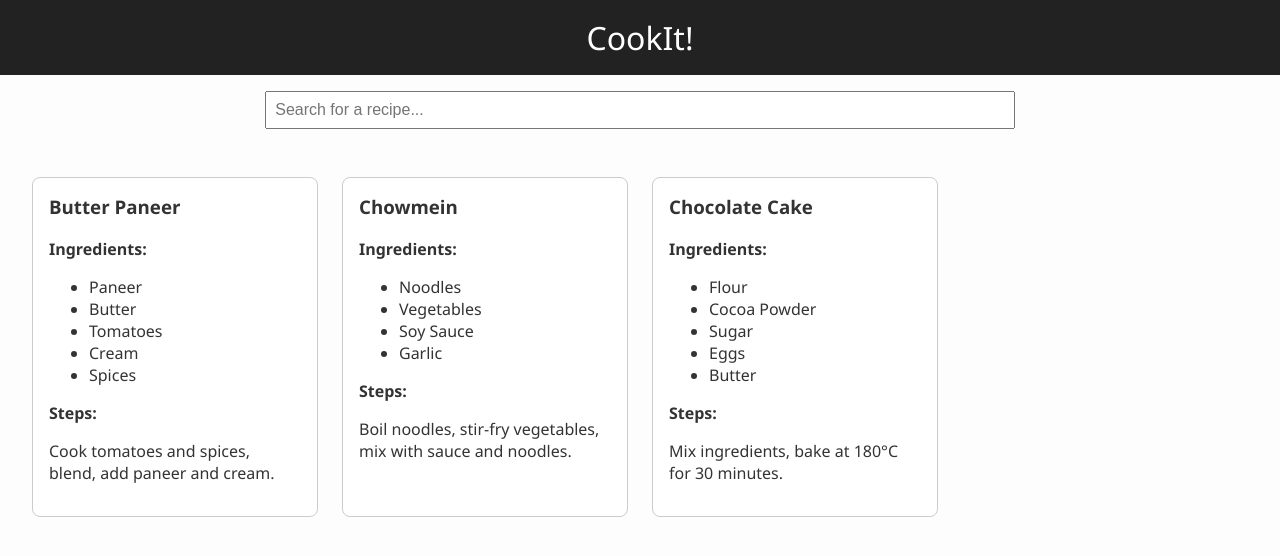
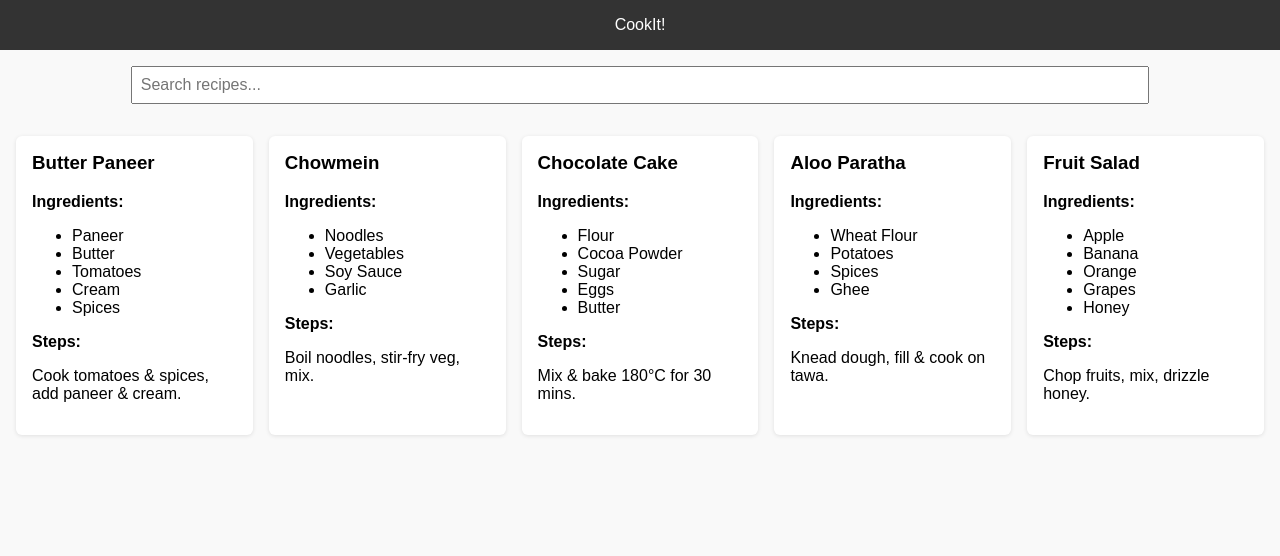
Before and after one commit to itsarmygirl/CookIt-, a plain HTML site: page index.html in a window 1280 px wide. Drawn offline with Linux system fonts and the light colour scheme.

Commit message:
Update index.html

```diff
--- a/index.html
+++ b/index.html
@@ -5,105 +5,53 @@
   <meta name="viewport" content="width=device-width, initial-scale=1.0" />
   <title>CookIt!</title>
   <style>
-    body {
-      font-family: 'Segoe UI', Tahoma, Geneva, Verdana, sans-serif;
-      margin: 0;
-      padding: 0;
-      background-color: #fdfdfd;
-      color: #333;
-    }
-    header {
-      background-color: #222;
-      color: #fff;
-      padding: 1rem 2rem;
-      text-align: center;
-      font-size: 2rem;
-    }
-    .search-box {
-      padding: 1rem 2rem;
-      text-align: center;
-    }
-    .search-box input {
-      width: 60%;
-      padding: 0.5rem;
-      font-size: 1rem;
-    }
-    .recipes {
-      display: grid;
-      grid-template-columns: repeat(auto-fill, minmax(250px, 1fr));
-      gap: 1.5rem;
-      padding: 2rem;
-    }
-    .recipe-card {
-      border: 1px solid #ccc;
-      border-radius: 8px;
-      padding: 1rem;
-      background-color: #fff;
-      transition: box-shadow 0.3s ease;
-    }
-    .recipe-card:hover {
-      box-shadow: 0 2px 12px rgba(0, 0, 0, 0.1);
-    }
-    .recipe-card h3 {
-      margin-top: 0;
-    }
-    .recipe-details {
-      display: none;
-    }
+    body { font-family: sans-serif; margin: 0; padding: 0; background: #f9f9f9; }
+    header { background: #333; color: #fff; padding: 1rem; text-align: center; }
+    .search-box { padding: 1rem; text-align: center; }
+    .search-box input { width: 80%; padding: .5rem; font-size: 1rem; }
+    .recipes { display: grid; gap: 1rem; padding: 1rem; grid-template-columns: repeat(auto-fill, minmax(220px, 1fr)); }
+    .card { background: #fff; padding: 1rem; border-radius: 6px; box-shadow: 0 1px 4px rgba(0,0,0,0.1); }
+    .card h3 { margin-top: 0; }
   </style>
 </head>
 <body>
   <header>CookIt!</header>
   <div class="search-box">
-    <input type="text" id="searchInput" placeholder="Search for a recipe..." />
+    <input id="search" placeholder="Search recipes..."/>
   </div>
-  <div class="recipes" id="recipeContainer"></div>
+  <div id="recipes" class="recipes"></div>
 
   <script>
     const recipes = [
-      {
-        name: "Butter Paneer",
-        ingredients: ["Paneer", "Butter", "Tomatoes", "Cream", "Spices"],
-        steps: "Cook tomatoes and spices, blend, add paneer and cream."
-      },
-      {
-        name: "Chowmein",
-        ingredients: ["Noodles", "Vegetables", "Soy Sauce", "Garlic"],
-        steps: "Boil noodles, stir-fry vegetables, mix with sauce and noodles."
-      },
-      {
-        name: "Chocolate Cake",
-        ingredients: ["Flour", "Cocoa Powder", "Sugar", "Eggs", "Butter"],
-        steps: "Mix ingredients, bake at 180°C for 30 minutes."
-      }
+      { name: "Butter Paneer", ingredients: ["Paneer","Butter","Tomatoes","Cream","Spices"], steps: "Cook tomatoes & spices, add paneer & cream." },
+      { name: "Chowmein", ingredients: ["Noodles","Vegetables","Soy Sauce","Garlic"], steps: "Boil noodles, stir-fry veg, mix." },
+      { name: "Chocolate Cake", ingredients: ["Flour","Cocoa Powder","Sugar","Eggs","Butter"], steps: "Mix & bake 180°C for 30 mins." },
+      { name: "Aloo Paratha", ingredients:["Wheat Flour","Potatoes","Spices","Ghee"], steps:"Knead dough, fill & cook on tawa."},
+      { name: "Fruit Salad", ingredients:["Apple","Banana","Orange","Grapes","Honey"], steps:"Chop fruits, mix, drizzle honey."}
     ];
 
-    const recipeContainer = document.getElementById('recipeContainer');
-    const searchInput = document.getElementById('searchInput');
+    const container = document.getElementById('recipes'),
+          search = document.getElementById('search');
 
-    function renderRecipes(list) {
-      recipeContainer.innerHTML = '';
-      list.forEach(recipe => {
-        const card = document.createElement('div');
-        card.className = 'recipe-card';
-        card.innerHTML = `
-          <h3>${recipe.name}</h3>
-          <strong>Ingredients:</strong>
-          <ul>${recipe.ingredients.map(i => `<li>${i}</li>`).join('')}</ul>
-          <strong>Steps:</strong>
-          <p>${recipe.steps}</p>
-        `;
-        recipeContainer.appendChild(card);
+    function show(list) {
+      container.innerHTML = '';
+      list.forEach(r => {
+        const div = document.createElement('div');
+        div.className = 'card';
+        div.innerHTML = `<h3>${r.name}</h3>
+                         <strong>Ingredients:</strong>
+                         <ul>${r.ingredients.map(i=>`<li>${i}</li>`).join('')}</ul>
+                         <strong>Steps:</strong><p>${r.steps}</p>`;
+        container.appendChild(div);
       });
     }
 
-    searchInput.addEventListener('input', () => {
-      const keyword = searchInput.value.toLowerCase();
-      const filtered = recipes.filter(r => r.name.toLowerCase().includes(keyword));
-      renderRecipes(filtered);
+    search.addEventListener('input', () => {
+      const q = search.value.toLowerCase();
+      show(recipes.filter(r => r.name.toLowerCase().includes(q)));
     });
 
-    renderRecipes(recipes);
+    show(recipes);
   </script>
 </body>
 </html>
```
